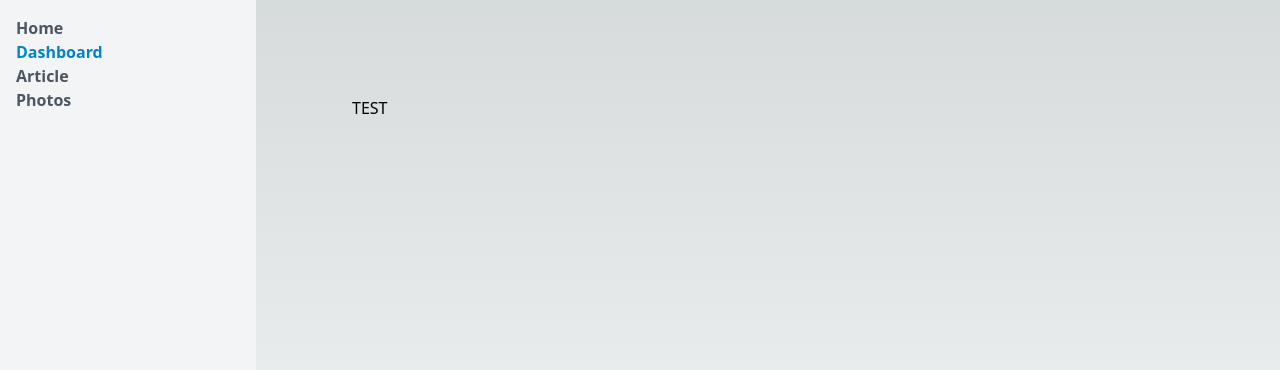
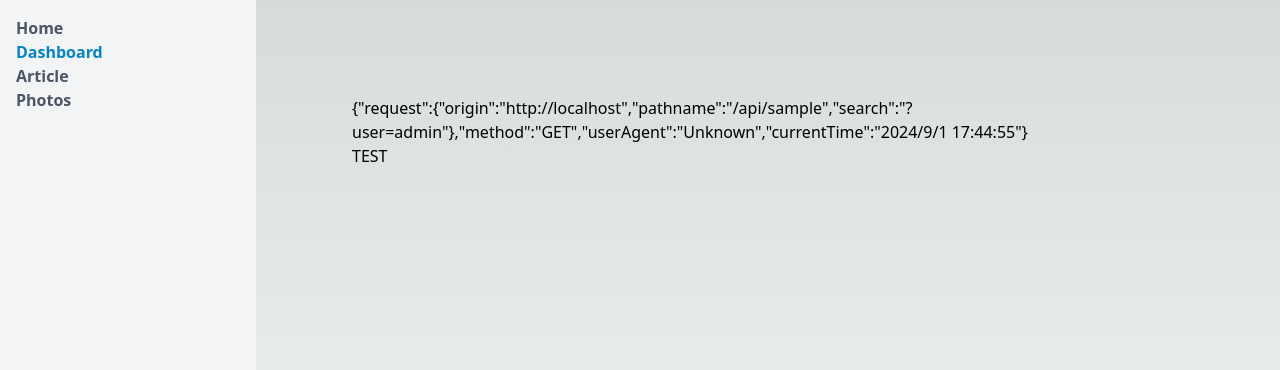
Before and after one commit to vattentva/next-app, a Next.js app: page /dashboard in a window 1280 px wide. Shown: the top 370 px of the page. Built offline with nearby package versions, Linux system fonts and the light colour scheme.

Commit message:
chore: build test

```diff
--- a/app/dashboard/route-handler.tsx
+++ b/app/dashboard/route-handler.tsx
@@ -28,7 +28,7 @@ export default async function Sample() {
 
     return  (
         <div className="flex flex-col">
-            {/* <p>{JSON.stringify(data)}</p> */}
+            <p>{JSON.stringify(data)}</p>
             {/* {renderNode(data)} */}
             TEST
         </div>
```
